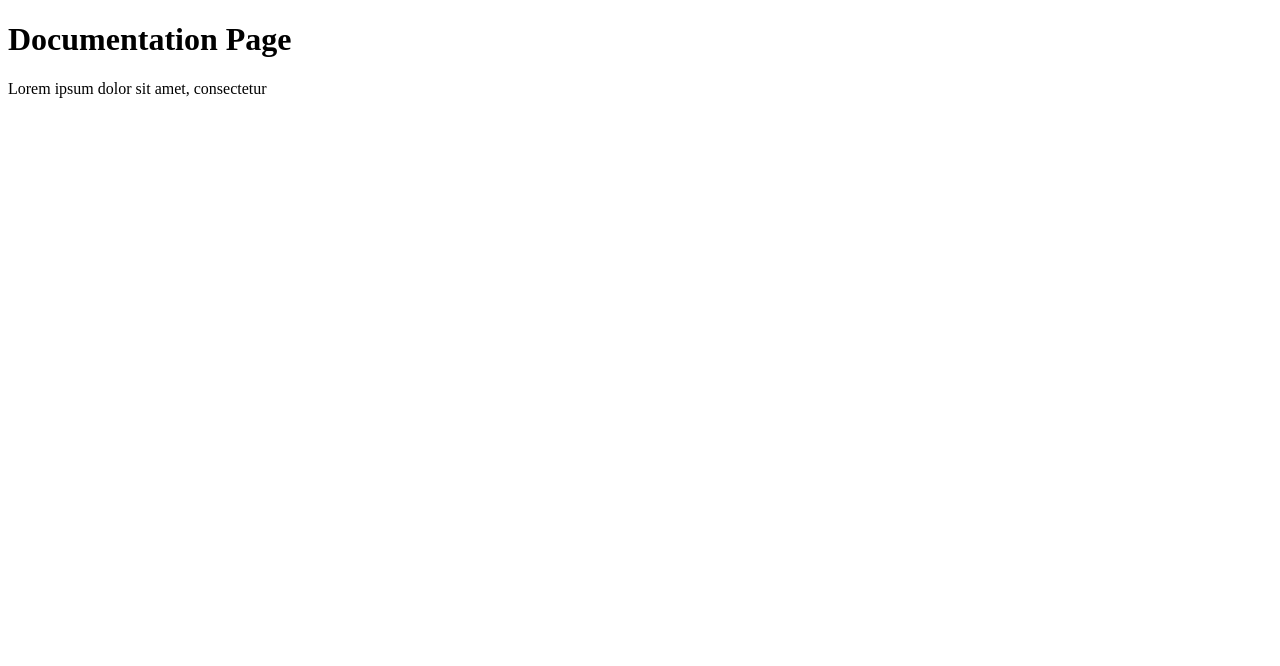
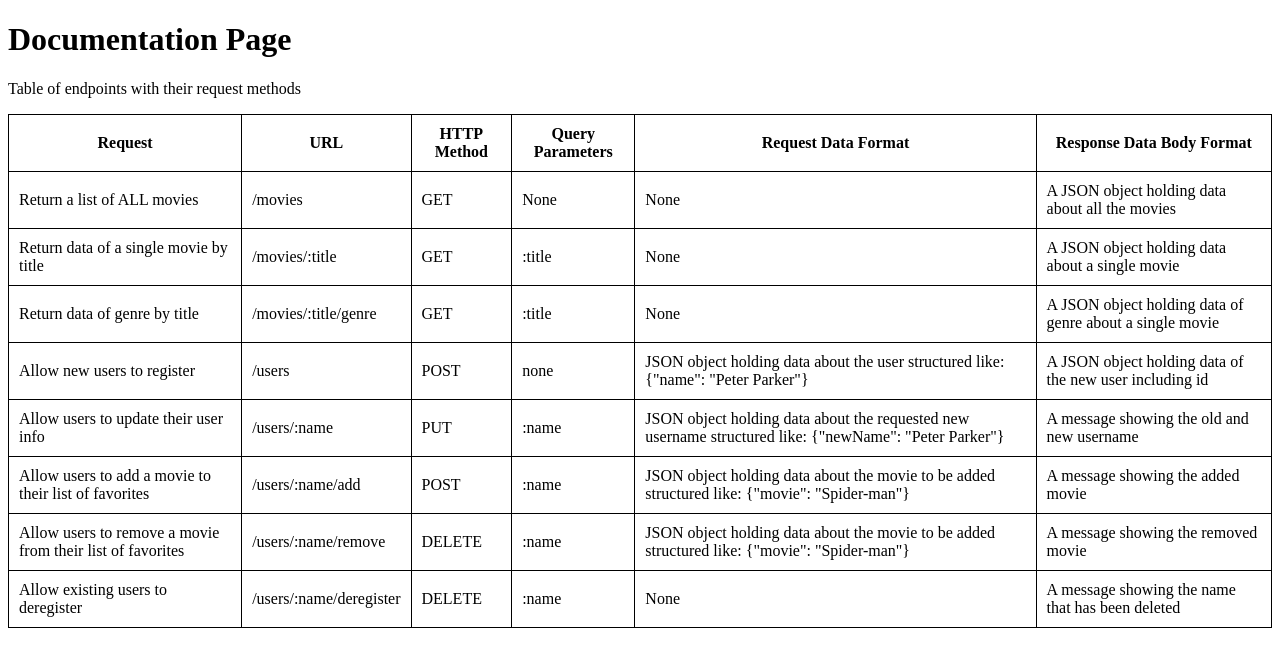
Before and after one commit to danielcli-dev/movie_api, a website: page public/documentation.html in a window 1280 px wide. Drawn offline with Linux system fonts and the light colour scheme.

Commit message:
Added documentation of HTTP requests

```diff
--- a/public/documentation.html
+++ b/public/documentation.html
@@ -6,6 +6,101 @@
   </head>
   <body>
     <h1>Documentation Page</h1>
-    <p>Lorem ipsum dolor sit amet, consectetur</p>
+    <p>Table of endpoints with their request methods </p>
+    <table>
+      <tr>
+        <th>Request</th>
+        <th>URL</th>
+        <th>HTTP Method</th>
+        <th>Query Parameters</th>
+        <th>Request Data Format</th>
+        <th>Response Data Body Format</th>
+      </tr>
+      <tr>
+        <td>Return a list of ALL movies</td>
+        <td>/movies</td>
+        <td>GET</td>
+        <td>None</td>
+        <td>None</td>
+        <td>A JSON object holding data about all the movies</td>
+      </tr>
+      <tr>
+        <td>Return data of a single movie by title</td>
+        <td>/movies/:title</td>
+        <td>GET</td>
+        <td>:title</td>
+        <td>None</td>
+        <td>A JSON object holding data about a single movie</td>
+      </tr>
+      <tr>
+        <td>Return data of genre by title</td>
+        <td>/movies/:title/genre</td>
+        <td>GET</td>
+        <td>:title</td>
+        <td>None</td>
+        <td>A JSON object holding data of genre about a single movie</td>
+      </tr>
+      <tr>
+        <td>Allow new users to register</td>
+        <td>/users</td>
+        <td>POST</td>
+        <td>none</td>
+        <td>
+          JSON object holding data about the user structured like: {"name":
+          "Peter Parker"}
+        </td>
+        <td>A JSON object holding data of the new user including id</td>
+      </tr>
+      <tr>
+        <td>Allow users to update their user info</td>
+        <td>/users/:name</td>
+        <td>PUT</td>
+        <td>:name</td>
+        <td>
+          JSON object holding data about the requested new username structured
+          like: {"newName": "Peter Parker"}
+        </td>
+        <td>A message showing the old and new username</td>
+      </tr>
+      <tr>
+        <td>Allow users to add a movie to their list of favorites</td>
+        <td>/users/:name/add</td>
+        <td>POST</td>
+        <td>:name</td>
+        <td>
+          JSON object holding data about the movie to be added structured like:
+          {"movie": "Spider-man"}
+        </td>
+        <td>A message showing the added movie</td>
+      </tr>
+      <tr>
+        <td>Allow users to remove a movie from their list of favorites</td>
+        <td>/users/:name/remove</td>
+        <td>DELETE</td>
+        <td>:name</td>
+        <td>
+          JSON object holding data about the movie to be added structured like:
+          {"movie": "Spider-man"}
+        </td>
+        <td>A message showing the removed movie</td>
+      </tr>
+      <tr>
+        <td>Allow existing users to deregister</td>
+        <td>/users/:name/deregister</td>
+        <td>DELETE</td>
+        <td>:name</td>
+        <td>None</td>
+        <td>A message showing the name that has been deleted</td>
+      </tr>
+    </table>
+    <style>
+      table,
+      th,
+      td {
+        padding: 10px;
+        border: 1px solid black;
+        border-collapse: collapse;
+      }
+    </style>
   </body>
 </html>
```
